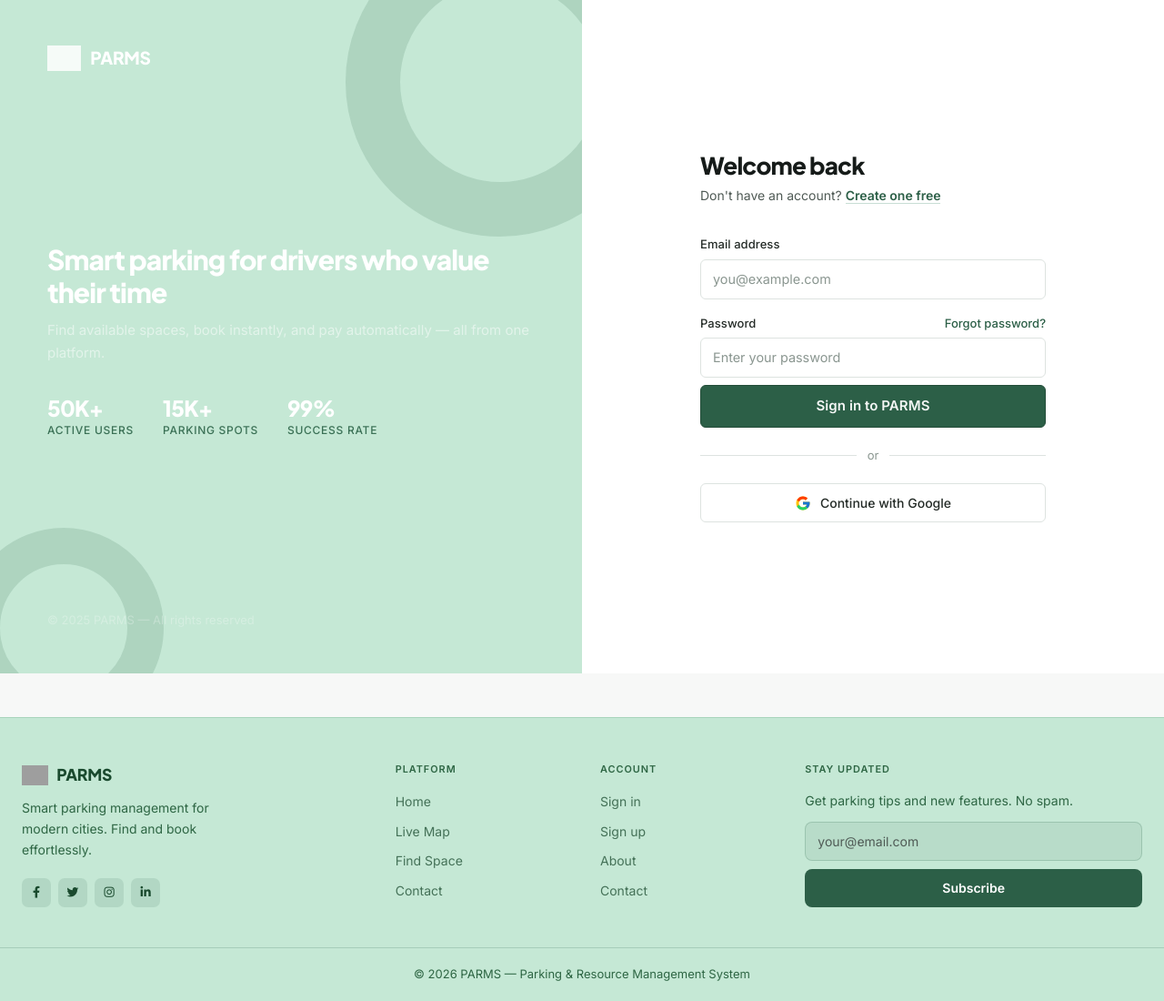
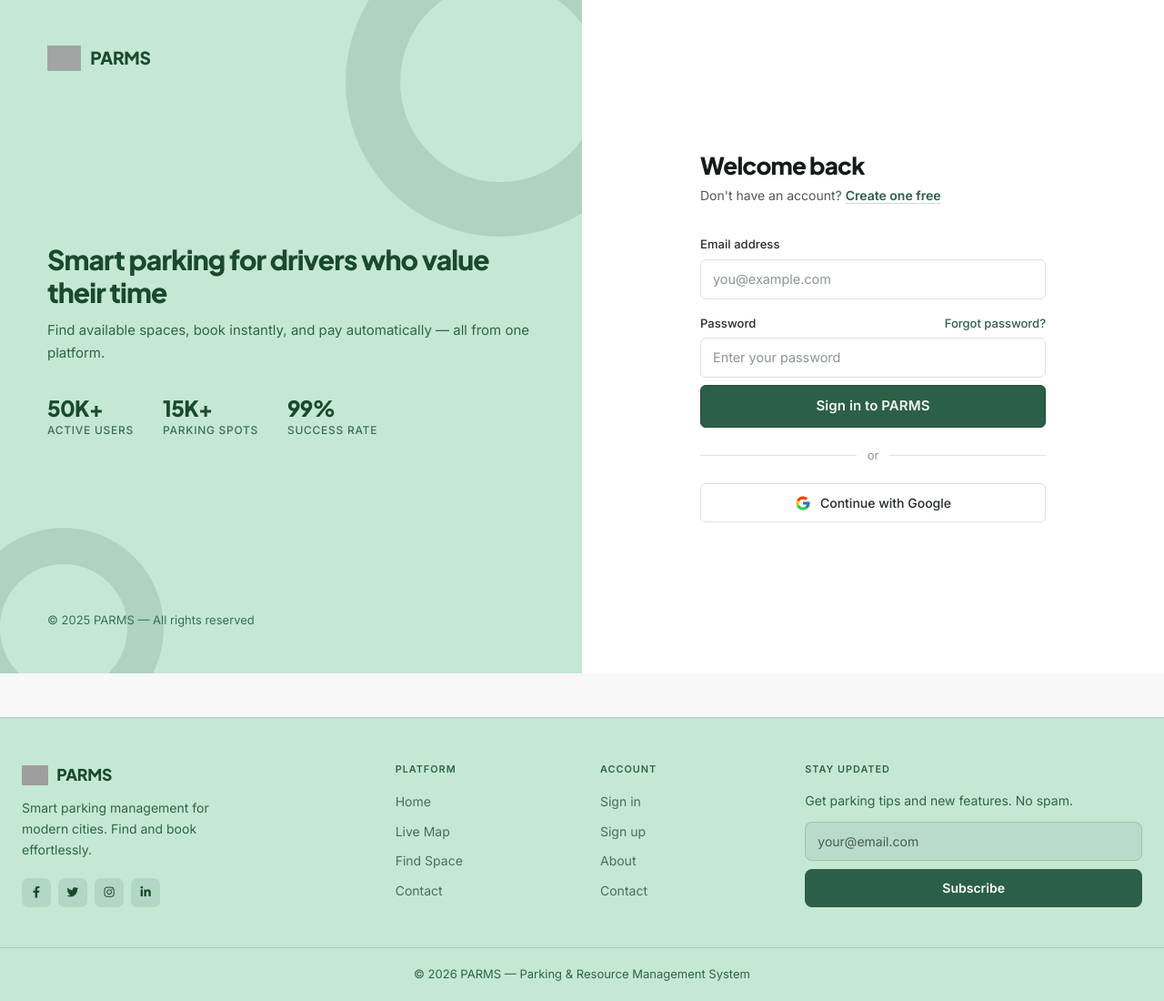
Before and after one commit to pacyuzu16/parms2, a Django app: page /login/ in a window 1280 px wide. Shown: the part 60-1160 px from the top of the page at 91% size. Run offline with Django 5.2, Linux system fonts and the light colour scheme; grey boxes are pictures that could not be loaded.

Commit message:
fix: replace white text with dark green on mint auth brand panel
login.html / signup.html: all color:white and rgba(255,255,255,x)
on the left brand panel swapped to #1a4a2e / #2e6644 / #3a7055.
Logo image filter:invert removed so original dark logo is visible.

Co-Authored-By: Claude Sonnet 4.5 <noreply@anthropic.com>

```diff
--- a/myproject/params_app/templates/login.html
+++ b/myproject/params_app/templates/login.html
@@ -62,7 +62,7 @@
         font-family: 'Plus Jakarta Sans', sans-serif;
         font-size: 1.2rem;
         font-weight: 800;
-        color: white;
+        color: #1a4a2e;
         letter-spacing: -0.02em;
     }
     .auth-brand-content {
@@ -73,13 +73,13 @@
         font-family: 'Plus Jakarta Sans', sans-serif;
         font-size: 1.875rem;
         font-weight: 800;
-        color: white;
+        color: #1a4a2e;
         letter-spacing: -0.03em;
         line-height: 1.2;
         margin-bottom: 12px;
     }
     .auth-brand-content p {
-        color: rgba(255,255,255,0.5);
+        color: #2e6644;
         font-size: 0.9375rem;
         line-height: 1.65;
         margin-bottom: 36px;
@@ -94,7 +94,7 @@
         font-family: 'Plus Jakarta Sans', sans-serif;
         font-size: 1.5rem;
         font-weight: 800;
-        color: white;
+        color: #1a4a2e;
         letter-spacing: -0.03em;
         line-height: 1;
         margin-bottom: 3px;
@@ -108,7 +108,7 @@
     }
     .auth-brand-footer {
         font-size: 0.8125rem;
-        color: rgba(255,255,255,0.28);
+        color: #3a7055;
         position: relative;
         z-index: 1;
     }
@@ -273,7 +273,7 @@
     <div class="auth-brand">
         <a class="auth-brand-logo" href="/">
             <img src="{% static 'imgs/TrafficJam.svg' %}" alt="" height="28"
-                 style="filter:brightness(0) invert(1);opacity:0.85;">
+                 style="opacity:0.9;">
             <span>PARMS</span>
         </a>
 
```
Also changed, not shown: myproject/params_app/templates/signup.html (+5 -5 lines).
